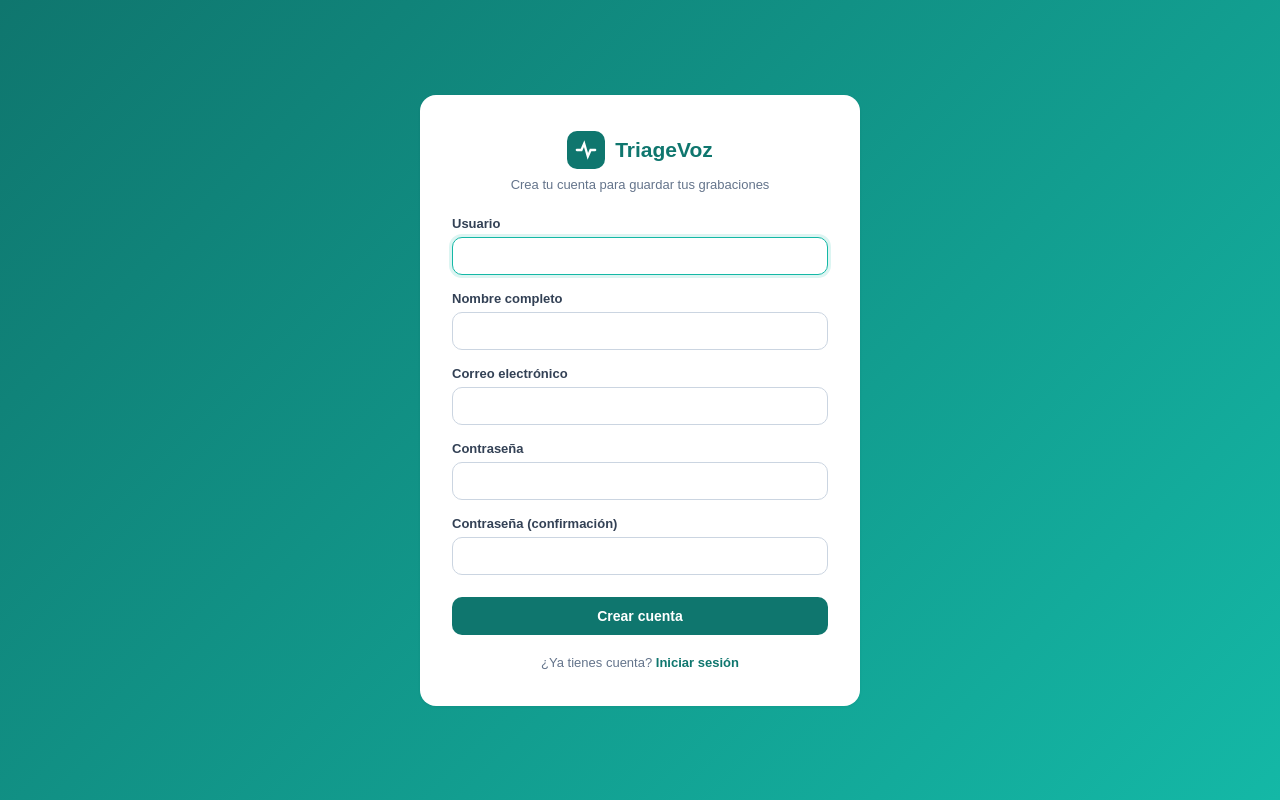
After one commit to ea0542042026-star/Codigo-de-Reconocimiento-por-voz-, a Django app: page /registro/ in a window 1280 px wide. The commit adds this page. Run offline with Django 5.2, Linux system fonts and the light colour scheme.

Commit message:
Crear cuenta: registro con usuario, nombre, correo y contraseña
Co-Authored-By: Claude Opus 5.5 <noreply@anthropic.com>
Claude-Session: https://claude.ai/code/session_01AGoWmY2vC5QwCY1yK7uqJs

```diff
--- /dev/null
+++ b/triage/forms.py
@@ -0,0 +1,27 @@
+from django import forms
+from django.contrib.auth.forms import UserCreationForm
+from django.contrib.auth.models import User
+
+
+class RegistroForm(UserCreationForm):
+    """Formulario para crear una cuenta nueva.
+
+    Hereda de UserCreationForm (ya trae usuario y las dos contraseñas)
+    y le agrega el nombre y el correo electrónico.
+    """
+
+    first_name = forms.CharField(label='Nombre completo', max_length=150)
+    email = forms.EmailField(label='Correo electrónico')
+
+    class Meta:
+        model = User
+        fields = ['username', 'first_name', 'email']
+        labels = {'username': 'Usuario'}
+        help_texts = {'username': 'Solo letras, números y @ . + - _'}
+
+    def clean_email(self):
+        """No se puede usar un correo que ya tiene otra cuenta."""
+        email = self.cleaned_data['email'].strip().lower()
+        if User.objects.filter(email__iexact=email).exists():
+            raise forms.ValidationError('Ya existe una cuenta con ese correo.')
+        return email
--- /dev/null
+++ b/triage/templates/triage/registro.html
@@ -0,0 +1,38 @@
+{% load static %}
+<!DOCTYPE html>
+<html lang="es">
+<head>
+  <meta charset="UTF-8">
+  <meta name="viewport" content="width=device-width, initial-scale=1.0">
+  <title>TriageVoz | Crear cuenta</title>
+  <link rel="stylesheet" href="{% static 'triage/style.css' %}?v=5">
+</head>
+<body>
+  <div class="login-fondo">
+    <div class="card login-card formulario" style="max-width:440px">
+      <div class="logo">
+        <span class="logo-cuadro">
+          <svg width="22" height="22" viewBox="0 0 24 24" fill="none" stroke="#fff" stroke-width="2.5" stroke-linecap="round"><polyline points="2,12 7,12 10,5 14,19 17,12 22,12"/></svg>
+        </span>
+        TriageVoz
+      </div>
+      <p class="sub">Crea tu cuenta para guardar tus grabaciones</p>
+
+      <form method="post" novalidate>
+        {% csrf_token %}
+        <!-- Recorre los campos del formulario: usuario, nombre, correo y las dos contraseñas -->
+        {% for campo in form %}
+          <div class="campo {% if campo.errors %}con-error{% endif %}">
+            <label for="{{ campo.id_for_label }}">{{ campo.label }}</label>
+            {{ campo }}
+            {% for error in campo.errors %}<p class="error">{{ error }}</p>{% endfor %}
+          </div>
+        {% endfor %}
+        <button type="submit" class="boton">Crear cuenta</button>
+      </form>
+
+      <p class="sub" style="margin:20px 0 0">¿Ya tienes cuenta? <a class="link" href="{% url 'login' %}">Iniciar sesión</a></p>
+    </div>
+  </div>
+</body>
+</html>
--- a/triage/urls.py
+++ b/triage/urls.py
@@ -4,6 +4,7 @@ from . import views
 app_name = 'triage'
 
 urlpatterns = [
+    path('registro/', views.registro, name='registro'),             # crear cuenta
     path('', views.inicio, name='inicio'),                          # grabar
     path('subir/', views.subir_audio, name='subir_audio'),          # recibe el audio
     path('grabaciones/', views.grabaciones, name='grabaciones'),    # lista numerada
--- a/triage/views.py
+++ b/triage/views.py
@@ -8,6 +8,7 @@ from django.shortcuts import get_object_or_404, redirect, render
 from django.urls import reverse
 from django.views.decorators.http import require_POST
 
+from .forms import RegistroForm
 from .models import Grabacion
 from .services.servicio_transcripcion import ServicioTranscripcion, TranscripcionError
 from .services.transcriptor_whisper import TranscriptorWhisper
@@ -29,6 +30,21 @@ def transcribir(grabacion):
     except TranscripcionError as error:
         grabacion.error = str(error)
         grabacion.save(update_fields=['error'])
+
+
+# =========================================================
+# 0. CREAR CUENTA
+# =========================================================
+def registro(request):
+    """Página para que una persona cree su propio usuario con su correo."""
+    if request.user.is_authenticated:
+        return redirect('triage:inicio')
+    form = RegistroForm(request.POST or None)
+    if request.method == 'POST' and form.is_valid():
+        usuario = form.save()      # Django guarda la contraseña cifrada
+        messages.success(request, f'Cuenta "{usuario.username}" creada. Ya puedes iniciar sesión.')
+        return redirect('login')
+    return render(request, 'triage/registro.html', {'form': form})
 
 
 # =========================================================
```
Also changed, not shown: triage/templates/triage/login.html (+8 -1 lines), triage/tests.py (+25 -0 lines).
